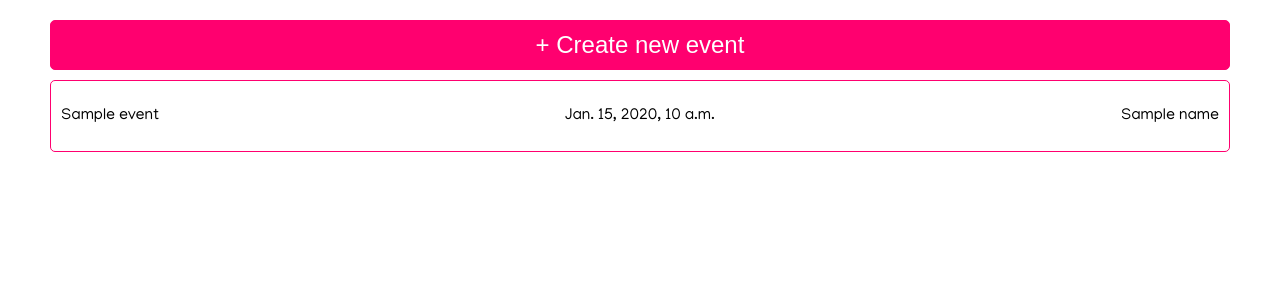
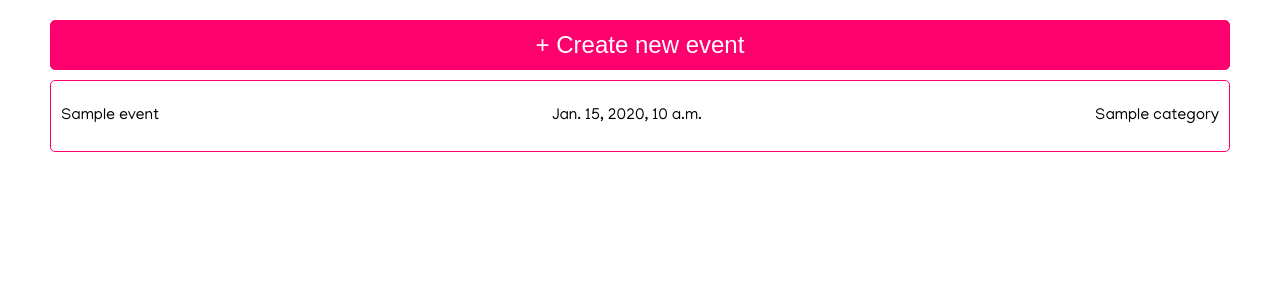
Before and after one commit to sarahlevins/FreeEventFinder, a Django app: template eventFinderApp/templates/eventFinderApp/index.html in a window 1280 px wide. Shown: the part 171-469 px from the top of the page. Run offline with Django 3.2, Linux system fonts and the light colour scheme; the template is opened without the code that fills it: most values are stand-ins (such as "Sample title", 1, 10 or a date in 2020).

Commit message:
categories work again

```diff
--- a/eventFinderApp/templates/eventFinderApp/detailsBox.html
+++ b/eventFinderApp/templates/eventFinderApp/detailsBox.html
@@ -2,6 +2,8 @@
     <a href="{% url 'eventFinderApp:event' event.id %}">
         <p>{{ event.title }}</p>
         <p>{{ event.start_time }}</p>
-        <p>{{ event.categories.category.name|first }}</p>
+        {% for category in event.categories.all %}
+        <p>{{ category.name }}</p>
+        {% endfor %}
     </a>
 </div>
```
